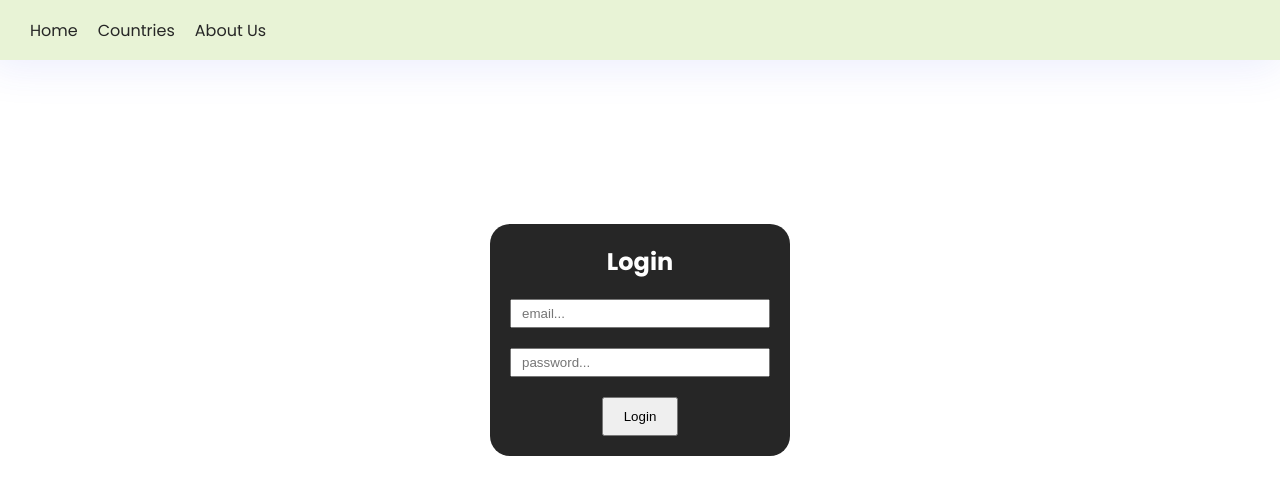
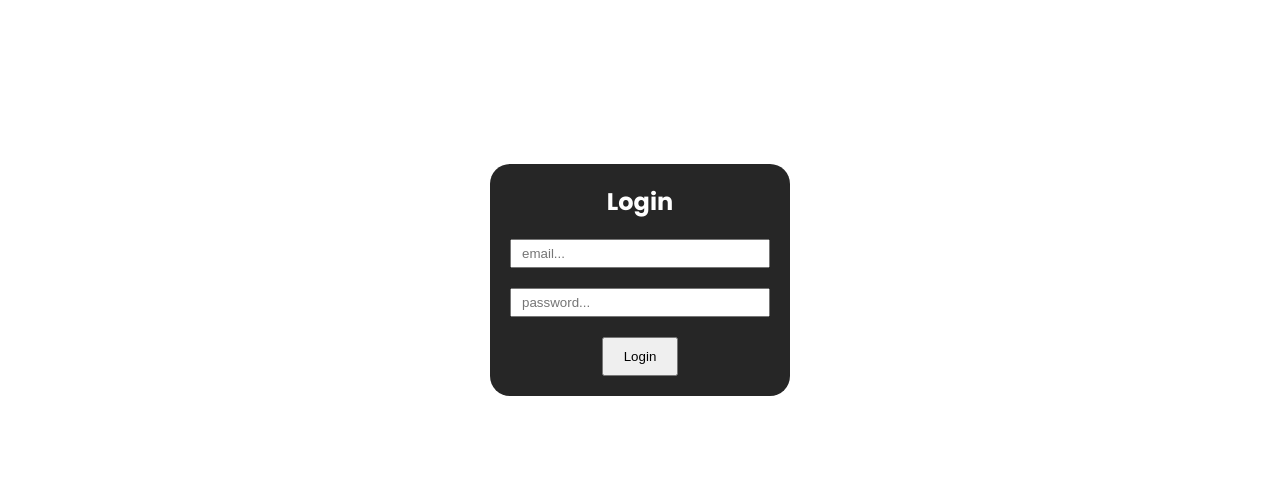
Before and after one commit to yosefus/teach-react-countries, a React (Create React App) app: page /login in a window 1280 px wide. Shown: the top 494 px of the page. Built offline with nearby package versions, Linux system fonts and the light colour scheme.

Commit message:
login page - with context

```diff
--- a/src/App.jsx
+++ b/src/App.jsx
@@ -1,35 +1,38 @@
 // import Flex from './Flex';
 // import Done from './Done';
+
 import './App.css';
 import Countries from './Class';
 import { Route, Routes } from 'react-router-dom';
 import Navbar from './layout/Navbar';
 import Country from './pages/Country';
 import Login from './pages/Login';
+import Layout from './layout/Layout';
 
 function App() {
+
   return (
     <div className="App">
+      <Layout>
+        <>
           <Navbar />
           <div style={{ minHeight: '100vh' }}>
             <Routes>
               <Route index element={<>home</>} />
-          <Route path='login' element={<Login />} />
-
               <Route path='countries'>
                 <Route index element={<Countries />} />
                 <Route path=':countryCode' element={<Country />} />
                 {/* <Route path=':countryCode' element={<CountryState />} /> */}
               </Route>
-
               <Route path='about'>
                 <Route index element={<>about us</>} />
                 <Route path='user' element={<>about us user</>} />
               </Route>
-
               <Route path='*' element={<>404 page</>} />
             </Routes>
           </div>
+        </>
+      </Layout>
     </div>
   );
 }
--- /dev/null
+++ b/src/layout/Layout/index.jsx
@@ -0,0 +1,16 @@
+import { useState, createContext } from 'react'
+import Login from '../../pages/Login'
+
+export const LoginContext = createContext()
+
+export default function Layout({ children }) {
+   const initialUser = null
+   // const initialUser = { name: 'avi', token: 'sdfxfsdf', email: 's@s' }
+   const [user, setUser] = useState(initialUser)
+
+   return (
+      <LoginContext.Provider value={{ user, setUser }}>
+         {user ? children : <Login />}
+      </LoginContext.Provider>
+   )
+}
--- a/src/layout/Navbar/index.jsx
+++ b/src/layout/Navbar/index.jsx
@@ -15,7 +15,7 @@ export default function Navbar() {
          >
             countries
          </NavLink>
-         <NavLink className={getClassNameByActive} to='about'>about us</NavLink>
+         <NavLink className={getClassNameByActive} to='/about'>about us</NavLink>
       </header>
    )
 }
```
Lines whose indentation alone changed are shown as unchanged.
